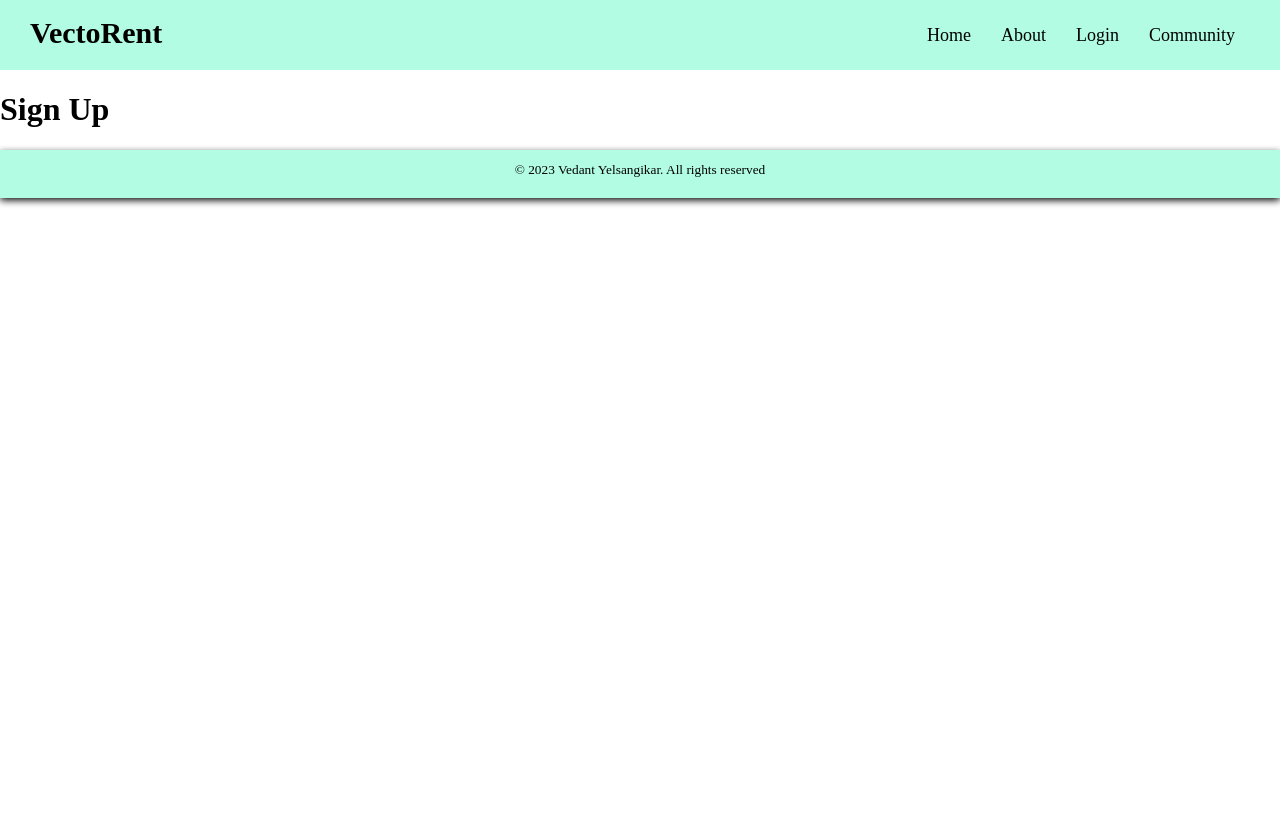
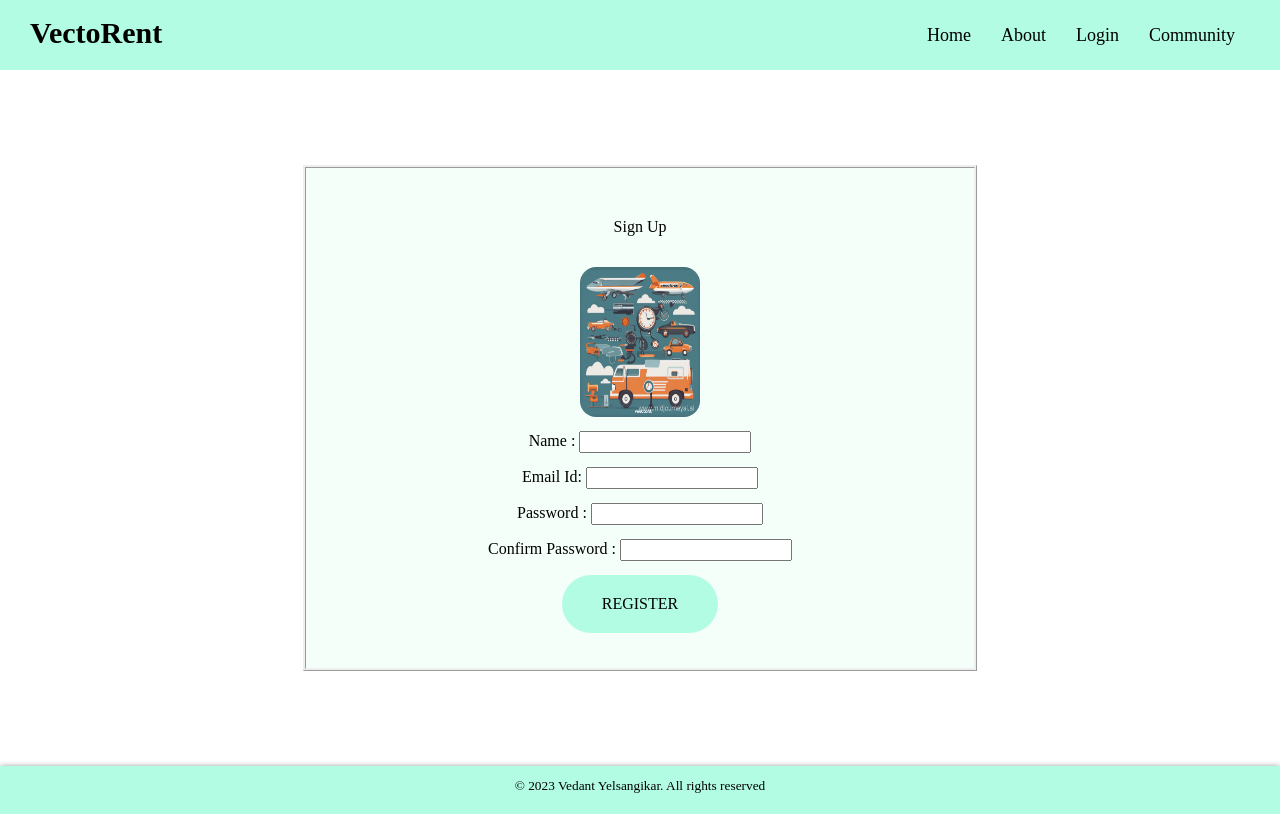
Before and after one commit to Vedant09/VectoRent, a React (Create React App) app: page /signup in a window 1280 px wide. Built offline with nearby package versions, Linux system fonts and the light colour scheme.

Commit message:
Start page

```diff
--- a/src/App.css
+++ b/src/App.css
@@ -353,3 +353,26 @@ span{
 .form-username,.form-password{
   font-size: x-large;
 }
+
+.indexpage{
+  display: flex;
+  height: 87vh;
+  width: 100%;
+  align-items: center;
+  flex-wrap: wrap;
+  flex-direction: column;
+  row-gap: 1px;
+  box-shadow: 0px 2.98256px 7.4564px rgba(0, 0, 0, 1);
+  justify-content: center;
+  align-items: center;
+
+}
+.boxi{
+  background-image: url('../src/images/backdrop.png');
+  background-size: cover;
+  background-position: center;
+  filter: blur(5px);
+}
+.backdrop-img{
+  display: none;
+}
--- a/src/App.js
+++ b/src/App.js
@@ -12,6 +12,7 @@ import Courts from '../src/RentType/Courts'
 import Vehicles from '../src/RentType/Vehicles'
 import Others from '../src/RentType/Others'
 import { BrowserRouter, Route, Routes } from 'react-router-dom';
+import IndexPage from './components/IndexPage';
 
 export default function App() {
   return (
@@ -20,7 +21,8 @@ export default function App() {
 <BrowserRouter>
       <Navbar />
         <Routes >
-      <Route path='/' element={<Home />}/>
+        <Route path='/' element={<IndexPage/>}/>
+          <Route path='/home' element={<Home/>}/>
           <Route path='/about' element={<About/>}/>
           <Route path='/login' element={<Login/>}/>
           <Route path='/community' element={<Community/>}/>
@@ -31,7 +33,6 @@ export default function App() {
           <Route path='/others' element={<Others/>}/>
         </Routes>
       <Footer />
-
 </BrowserRouter>
     </div>
 
--- /dev/null
+++ b/src/components/IndexPage.js
@@ -0,0 +1,14 @@
+import React from 'react'
+import { Link } from 'react-router-dom'
+import image from '../images/backdrop.png'
+
+export default function IndexPage(){
+    return (
+        <div className='indexpage'>
+            <div class="boxi">
+                <img className='backdrop-img' src={image} alt='/'></img>
+            </div>
+            <Link to="/login" class="btn btn-white btn-animation-1">Login</Link>
+        </div>
+    )
+}
--- a/src/components/Navbar.js
+++ b/src/components/Navbar.js
@@ -11,7 +11,7 @@ export default function Navbars(){
         <Link to="/">VectoRent</Link>
         </div>
       <ul className="nav-links">
-      <li><Link to="/">Home</Link></li>
+      <li><Link to="/home">Home</Link></li>
         <li><Link to="/about">About</Link></li>
         <li><Link to="/login">Login</Link></li>
         <li><Link to="/community">Community</Link>  </li>
--- a/src/components/SignUp.js
+++ b/src/components/SignUp.js
@@ -1,9 +1,45 @@
 import React from 'react'
+import { Link } from 'react-router-dom';
+import image from '../images/VectoRent.png'
+
+
 
 export default function Signup(){
+
+
+    function handleSubmit(){
+
+    }
+
+    function handleChange(){
+
+    }
+
     return (
-        <div>
-            <h1>Sign Up</h1>
+        <div className='login-div'>
+            <form className='login-form'>
+                <p>Sign Up</p>
+                <img className='login-image'  src={image} alt=''></img>
+                <div className='    '>
+                    <label>Name : </label>
+                    <input type="text" name="Fn"  onChange={handleChange}  required />
+                </div>
+                <div>
+                    <label>Email Id: </label>
+                    <input type="text" name="Ln"  onChange={handleChange}  required />
+                </div>
+                <div className='    '>
+                    <label>Password : </label>
+                    <input type="password" name="pass" onChange={handleChange}  required />
+                </div>
+                <div className='    '>
+                    <label>Confirm Password : </label>
+                    <input type="password" name="pass" onChange={handleChange}  required />
+                </div>
+                <div className="box">
+                    <Link to="/" className="btn btn-white btn-animation-1" onClick={handleSubmit}>Register</Link>
+                </div>
+            </form>
         </div>
     )
 }
```
Also changed, not shown: 1 other file (tests, documents, lock files or other folders). Lines whose indentation alone changed are shown as unchanged.
